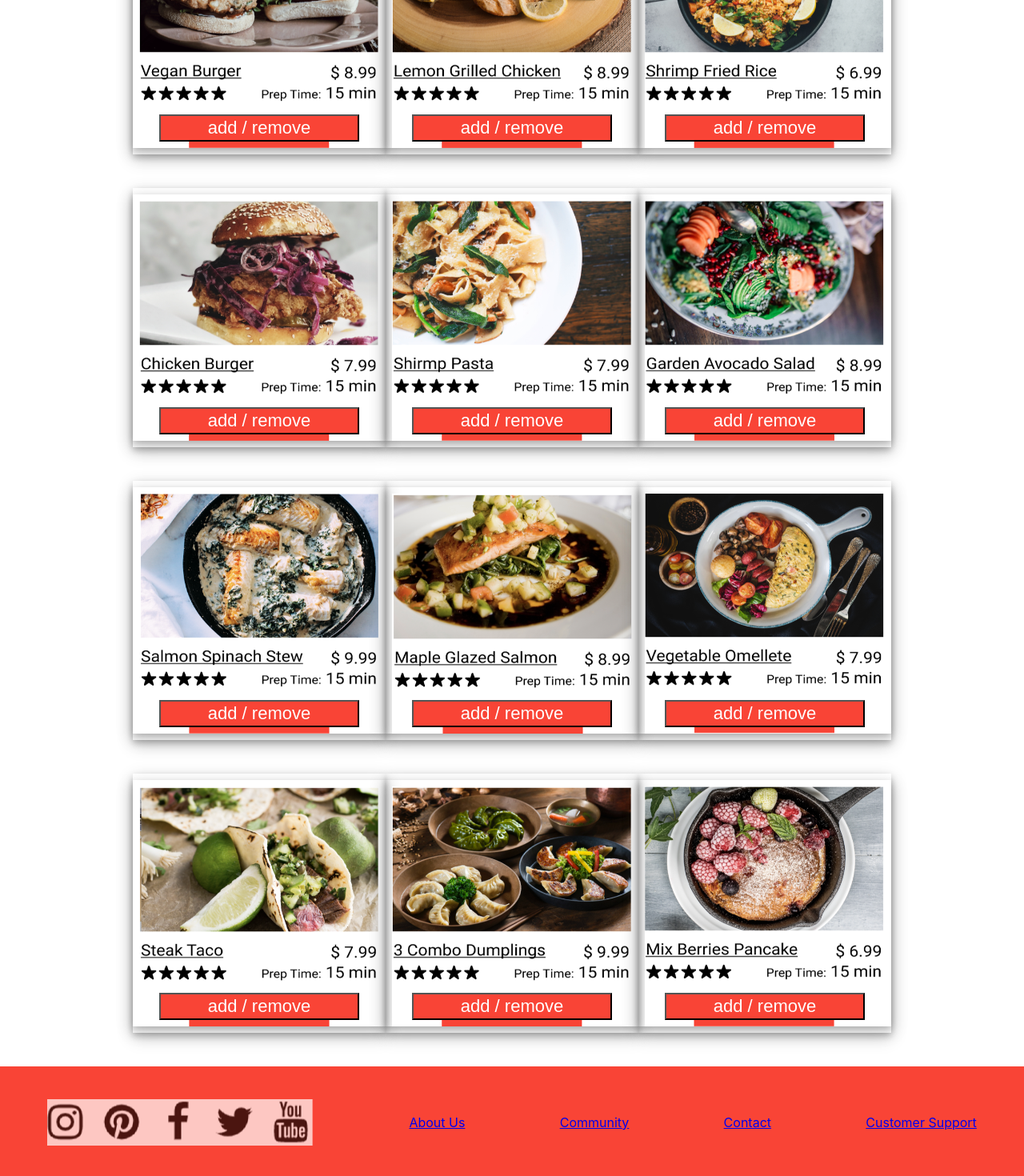
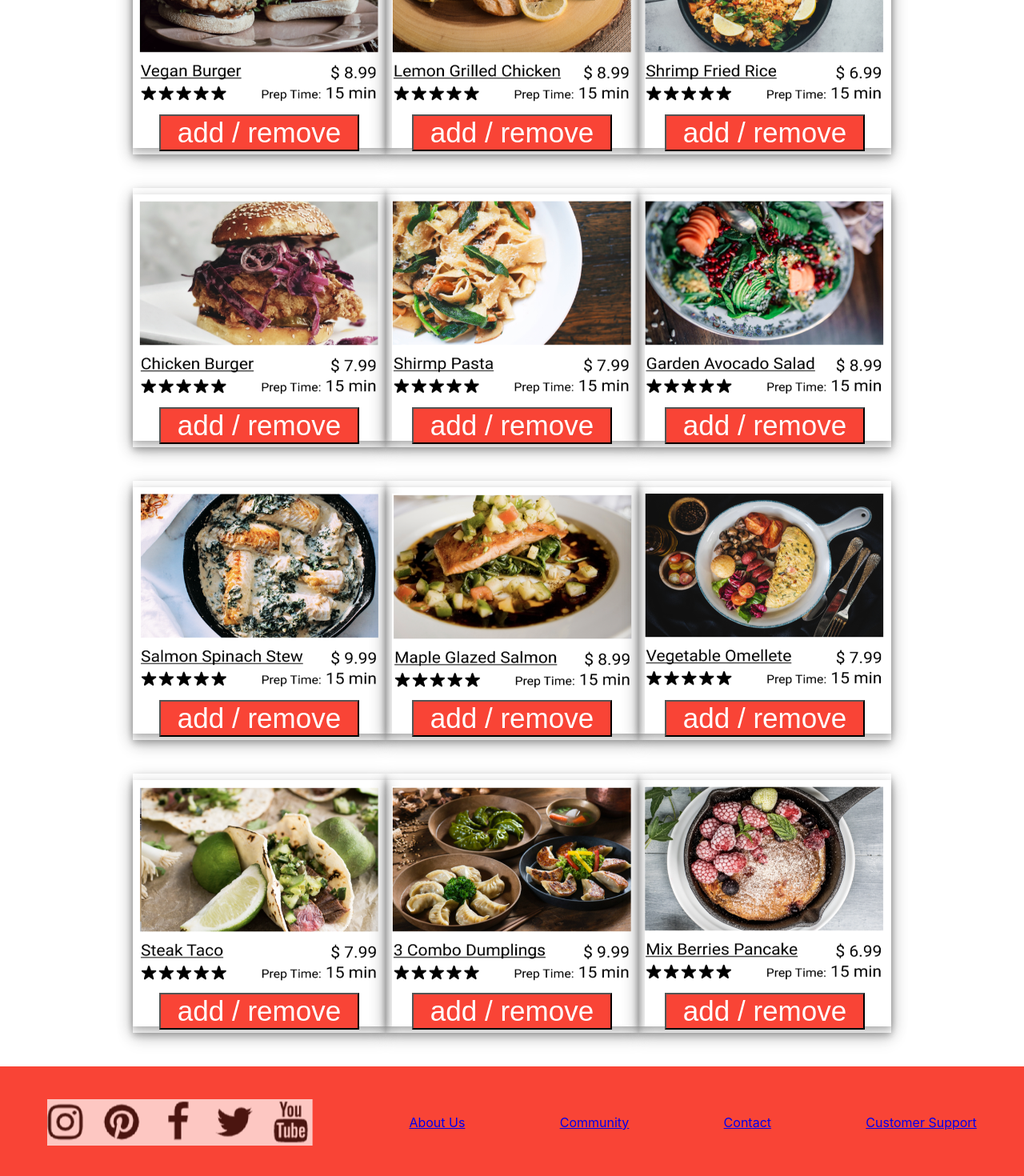
Before and after one commit to jerni81/jass-kitchen, a React (Create React App) app: page / in a window 1280 px wide. Shown: the part 624-2094 px from the top of the page at 80% size. Built offline with nearby package versions, Linux system fonts and the light colour scheme.

Commit message:
fixed borders

```diff
--- a/src/components/main.js
+++ b/src/components/main.js
@@ -6,18 +6,94 @@ class Main extends React.Component {
   constructor(props) {
     super(props);
     this.state = {
-      borderVisible: false,
+      borderVisible1: false,
+      borderVisible2: false,
+      borderVisible3: false,
+      borderVisible4: false,
+      borderVisible5: false,
+      borderVisible6: false,
+      borderVisible7: false,
+      borderVisible8: false,
+      borderVisible9: false,
+      borderVisible10: false,
+      borderVisible11: false,
+      borderVisible12: false,
     }
   }
-toggleBorder = () => {
+toggleBorder1 = () => {
   this.setState({
-    borderVisible:!this.state.borderVisible
+    borderVisible1:!this.state.borderVisible1
+  })
+}
+toggleBorder2 = () => {
+  this.setState({
+    borderVisible2:!this.state.borderVisible2
+  })
+}
+toggleBorder3 = () => {
+  this.setState({
+    borderVisible3:!this.state.borderVisible3
+  })
+}
+toggleBorder4 = () => {
+  this.setState({
+    borderVisible4:!this.state.borderVisible4
+  })
+}
+toggleBorder5 = () => {
+  this.setState({
+    borderVisible5:!this.state.borderVisible5
+  })
+}
+toggleBorder6 = () => {
+  this.setState({
+    borderVisible6:!this.state.borderVisible6
+  })
+}
+toggleBorder7 = () => {
+  this.setState({
+    borderVisible7:!this.state.borderVisible7
+  })
+}
+toggleBorder8 = () => {
+  this.setState({
+    borderVisible8:!this.state.borderVisible8
+  })
+}
+toggleBorder9 = () => {
+  this.setState({
+    borderVisible9:!this.state.borderVisible9
+  })
+}
+toggleBorder10 = () => {
+  this.setState({
+    borderVisible10:!this.state.borderVisible10
+  })
+}
+toggleBorder11 = () => {
+  this.setState({
+    borderVisible11:!this.state.borderVisible11
+  })
+}
+toggleBorder12 = () => {
+  this.setState({
+    borderVisible12:!this.state.borderVisible12
   })
 }
 
 render(){
-  console.log(this.state.borderVisible)
-  let className = this.state.borderVisible ? "border" : null
+  let className1 = this.state.borderVisible1 ? "border" : null
+  let className2 = this.state.borderVisible2 ? "border" : null
+  let className3 = this.state.borderVisible3 ? "border" : null
+  let className4 = this.state.borderVisible4 ? "border" : null
+  let className5 = this.state.borderVisible5 ? "border" : null
+  let className6 = this.state.borderVisible6 ? "border" : null
+  let className7 = this.state.borderVisible7 ? "border" : null
+  let className8 = this.state.borderVisible8 ? "border" : null
+  let className9 = this.state.borderVisible9 ? "border" : null
+  let className10 = this.state.borderVisible10 ? "border" : null
+  let className11 = this.state.borderVisible11 ? "border" : null
+  let className12 = this.state.borderVisible12 ? "border" : null
   return (
     <div className="main">
       <div className="top">
@@ -32,7 +108,7 @@ render(){
       </div>
       <div className="cards">
 
-        <div className={"card div " + className}>
+        <div className={"card div " + className1}>
           <img
             className="card"
             border="0"
@@ -41,10 +117,10 @@ render(){
             height="300px"
           />
         <button
-          onClick={this.toggleBorder}
+          onClick={this.toggleBorder1}
           >add / remove</button>
         </div>
-        <div className={"card div " + className}>
+        <div className={"card div " + className2}>
           <img
             className="card"
             border="0"
@@ -52,9 +128,9 @@ render(){
             src ={process.env.PUBLIC_URL + 'images/desktop/food2.png'}
             height="300px"
           />
-        <button onClick={this.toggleBorder}>add / remove</button>
+        <button onClick={this.toggleBorder2}>add / remove</button>
         </div>
-        <div className={"card div " + className}>
+        <div className={"card div " + className3}>
           <img
             className="card"
             border="0"
@@ -62,9 +138,9 @@ render(){
             src ={process.env.PUBLIC_URL + 'images/desktop/food3.png'}
             height="300px"
           />
-        <button onClick={this.toggleBorder}>add / remove</button>
+        <button onClick={this.toggleBorder3}>add / remove</button>
         </div>
-        <div className={"card div " + className}>
+        <div className={"card div " + className4}>
           <img
             className="card"
             border="0"
@@ -72,9 +148,9 @@ render(){
             src ={process.env.PUBLIC_URL + 'images/desktop/food4.png'}
             height="300px"
           />
-        <button onClick={this.toggleBorder}>add / remove</button>
+        <button onClick={this.toggleBorder4}>add / remove</button>
         </div>
-        <div className={"card div " + className}>
+        <div className={"card div " + className5}>
           <img
             className="card"
             border="0"
@@ -82,9 +158,9 @@ render(){
             src ={process.env.PUBLIC_URL + 'images/desktop/food5.png'}
             height="300px"
           />
-        <button onClick={this.toggleBorder}>add / remove</button>
+        <button onClick={this.toggleBorder5}>add / remove</button>
         </div>
-        <div className={"card div " + className}>
+        <div className={"card div " + className6}>
           <img
             className="card"
             border="0"
@@ -92,9 +168,9 @@ render(){
             src ={process.env.PUBLIC_URL + 'images/desktop/food6.png'}
             height="300px"
           />
-        <button onClick={this.toggleBorder}>add / remove</button>
+        <button onClick={this.toggleBorder6}>add / remove</button>
         </div>
-        <div className={"card div " + className}>
+        <div className={"card div " + className7}>
           <img
             className="card"
             border="0"
@@ -102,9 +178,9 @@ render(){
             src ={process.env.PUBLIC_URL + 'images/desktop/food7.png'}
             height="300px"
           />
-        <button onClick={this.toggleBorder}>add / remove</button>
+        <button onClick={this.toggleBorder7}>add / remove</button>
         </div>
-        <div className={"card div " + className}>
+        <div className={"card div " + className8}>
           <img
             className="card"
             border="0"
@@ -112,9 +188,9 @@ render(){
             src ={process.env.PUBLIC_URL + 'images/desktop/food8.png'}
             height="300px"
           />
-        <button onClick={this.toggleBorder}>add / remove</button>
+        <button onClick={this.toggleBorder8}>add / remove</button>
         </div>
-        <div className={"card div " + className}>
+        <div className={"card div " + className9}>
           <img
             className="card"
             border="0"
@@ -122,9 +198,9 @@ render(){
             src ={process.env.PUBLIC_URL + 'images/desktop/food9.png'}
             height="300px"
           />
-        <button onClick={this.toggleBorder}>add / remove</button>
+        <button onClick={this.toggleBorder9}>add / remove</button>
         </div>
-        <div className={"card div " + className}>
+        <div className={"card div " + className10}>
           <img
             className="card"
             border="0"
@@ -132,9 +208,9 @@ render(){
             src ={process.env.PUBLIC_URL + 'images/desktop/food10.png'}
             height="300px"
           />
-        <button onClick={this.toggleBorder}>add / remove</button>
+        <button onClick={this.toggleBorder10}>add / remove</button>
         </div>
-        <div className={"card div " + className}>
+        <div className={"card div " + className11}>
           <img
             className="card"
             border="0"
@@ -142,9 +218,9 @@ render(){
             src ={process.env.PUBLIC_URL + 'images/desktop/food11.png'}
             height="300px"
           />
-        <button onClick={this.toggleBorder}>add / remove</button>
+        <button onClick={this.toggleBorder11}>add / remove</button>
         </div>
-        <div className={"card div " + className}>
+        <div className={"card div " + className12}>
           <img
             className="card"
             border="0"
@@ -152,7 +228,7 @@ render(){
             src ={process.env.PUBLIC_URL + 'images/desktop/food12.png'}
             height="300px"
           />
-        <button onClick={this.toggleBorder}>add / remove</button>
+        <button onClick={this.toggleBorder12}>add / remove</button>
         </div>
       </div>
     </div>
--- a/src/main.css
+++ b/src/main.css
@@ -40,5 +40,5 @@
   width: 250px;
   background-color: rgb(249 68 54);
   color: white;
-  font-size: 22px;
+  font-size: 35px;
 }
```
